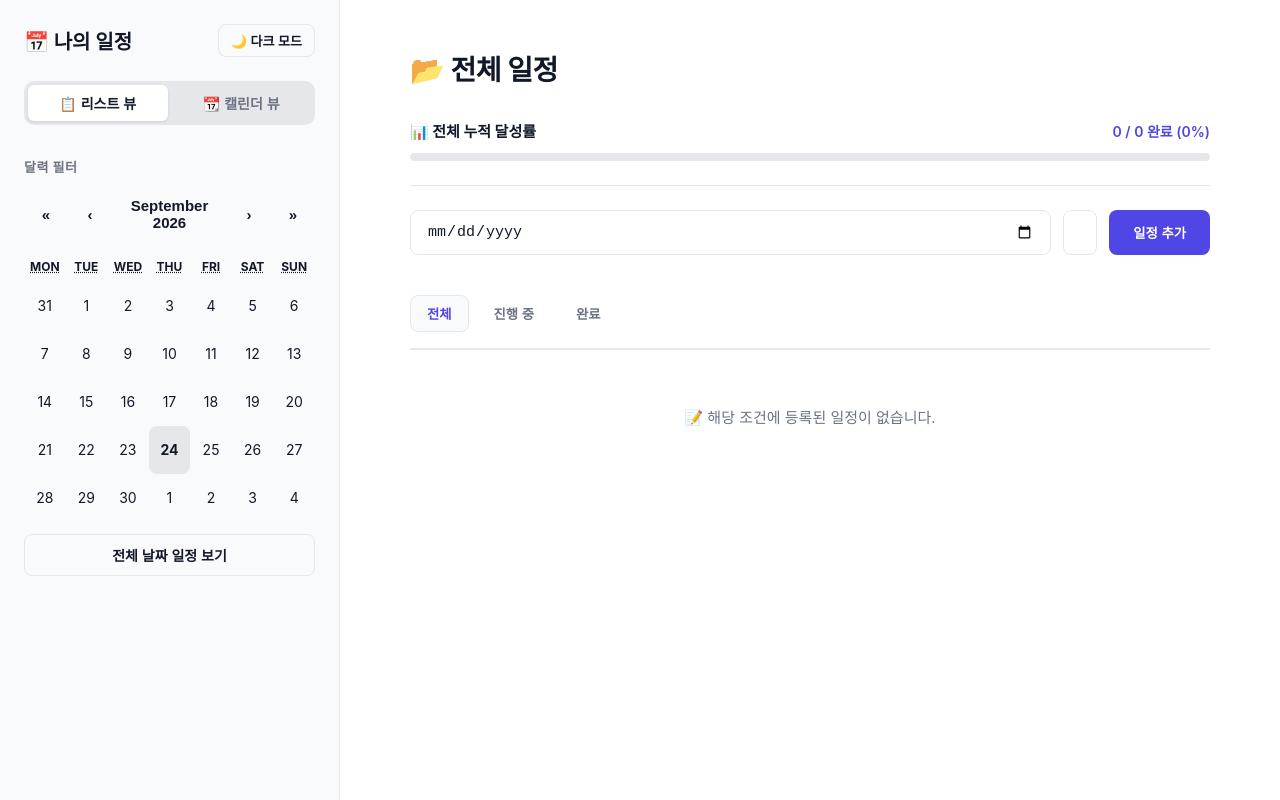
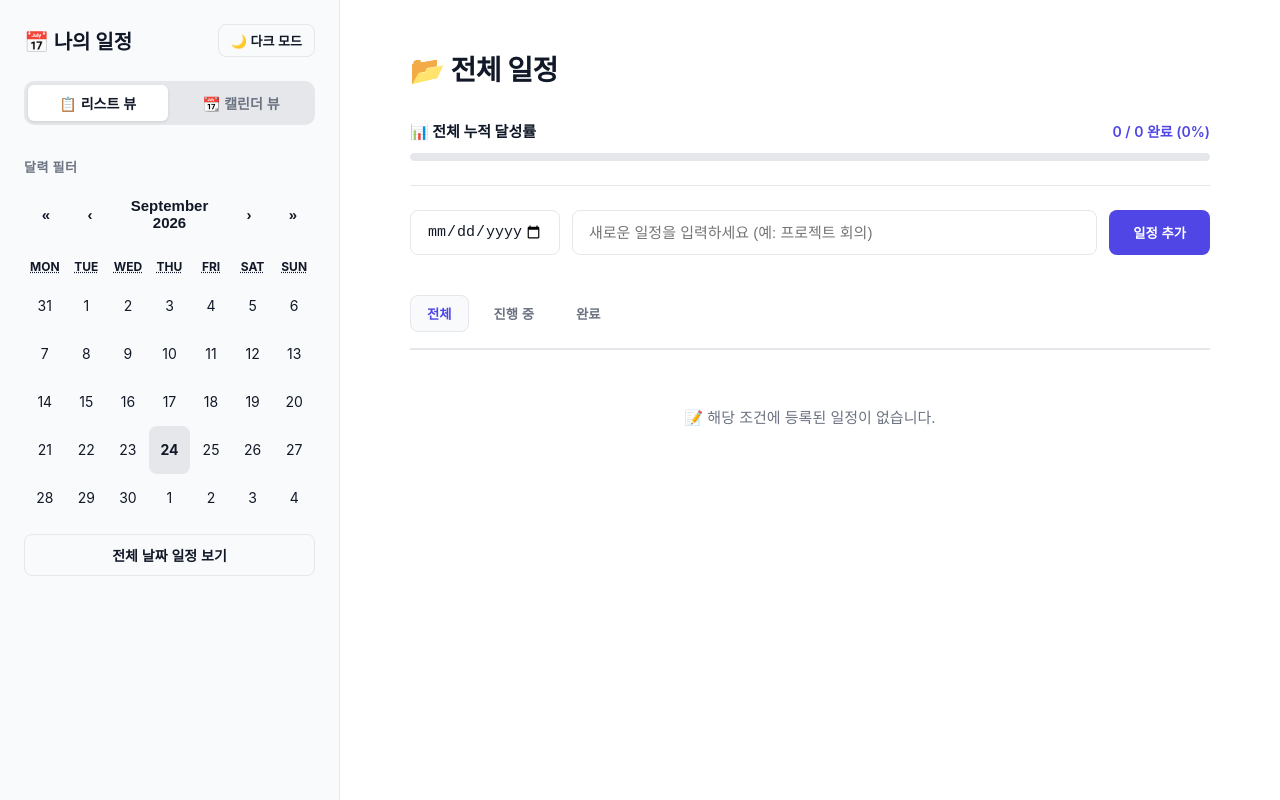
Before and after one commit to jflower52/todolist, a React (Vite) app: page / in a window 1280 px wide. Built offline with nearby package versions, Linux system fonts and the light colour scheme.

Commit message:
텍스트 길이 디자인 수정

```diff
--- a/src/App.css
+++ b/src/App.css
@@ -234,8 +234,8 @@ body {
   border-left: 1px solid var(--border-color);
 }
 .large-calendar .react-calendar__tile {
-  height: 120px; /* 큰 달력은 칸을 길게 */
-  justify-content: flex-start; /* 글씨를 위로 올림 */
+  height: 120px;
+  justify-content: flex-start;
   align-items: stretch;
   padding: 8px !important;
   border-radius: 0;
@@ -258,7 +258,6 @@ body {
   border: 1px solid var(--primary-color) !important;
 }
 
-/* 대형 달력 내부 일정 텍스트 미리보기 */
 .calendar-tasks-preview {
   display: flex;
   flex-direction: column;
@@ -331,11 +330,14 @@ body {
   transition: width 0.4s cubic-bezier(0.4, 0, 0.2, 1);
 }
 
-/* 입력 폼 */
+/* =========================================
+   수정됨: 입력 폼 (텍스트 영역 넓게, 날짜 고정)
+========================================= */
 .input-section {
   display: flex;
   gap: 12px;
   margin-bottom: 0;
+  align-items: stretch; /* 높이 맞춤 */
 }
 .date-input,
 .text-input {
@@ -346,17 +348,28 @@ body {
   border: 1px solid var(--border-color);
   border-radius: 8px;
   outline: none;
-  width: 100%;
+  box-sizing: border-box; /* 패딩 포함 크기 계산 */
 }
+
+/* 날짜 입력창은 고정 크기로 찌그러지지 않게 방어 */
+.date-input {
+  width: 150px;
+  flex-shrink: 0;
+}
+
+/* 텍스트 입력창이 남은 공간을 넓게 모두 차지하도록 설정 */
 .text-input {
   flex: 1;
+  min-width: 0; /* flex-item이 화면을 뚫고 나가는 현상 방지 */
 }
+
 .date-input:focus,
 .text-input:focus {
   border-color: var(--primary-color);
 }
+
 .add-btn {
-  padding: 12px 24px;
+  padding: 0 24px;
   background-color: var(--primary-color);
   color: white;
   font-weight: 600;
@@ -365,14 +378,18 @@ body {
   cursor: pointer;
   transition: background-color 0.2s;
   white-space: nowrap;
+  flex-shrink: 0; /* 버튼 크기 유지 */
 }
 .add-btn:hover {
   background-color: var(--primary-hover);
 }
 
-/* 사이드바 내부 폼 세로 정렬 */
+/* 사이드바 캘린더 뷰 모드일 때의 입력창 세로 정렬 */
 .sidebar-detail-view .input-section {
   flex-direction: column;
+}
+.sidebar-detail-view .date-input {
+  width: 100%;
 }
 
 /* --- 필터 탭 --- */
@@ -402,8 +419,6 @@ body {
   color: var(--primary-color);
   border: 1px solid var(--border-color);
 }
-
-/* 사이드바 내부 탭 맞춤 */
 .sidebar-detail-view .filter-tabs button.active {
   background-color: var(--bg-color);
 }
@@ -580,15 +595,18 @@ body {
     padding: 24px 20px;
     overflow-y: visible;
   }
+
   .input-section {
     flex-direction: column;
   }
   .date-input {
     width: 100%;
-  }
+  } /* 모바일에서는 다시 날짜 창도 100% 사용 */
   .add-btn {
     width: 100%;
+    padding: 12px;
   }
+
   .todo-item {
     flex-direction: column;
     align-items: flex-start;
```
